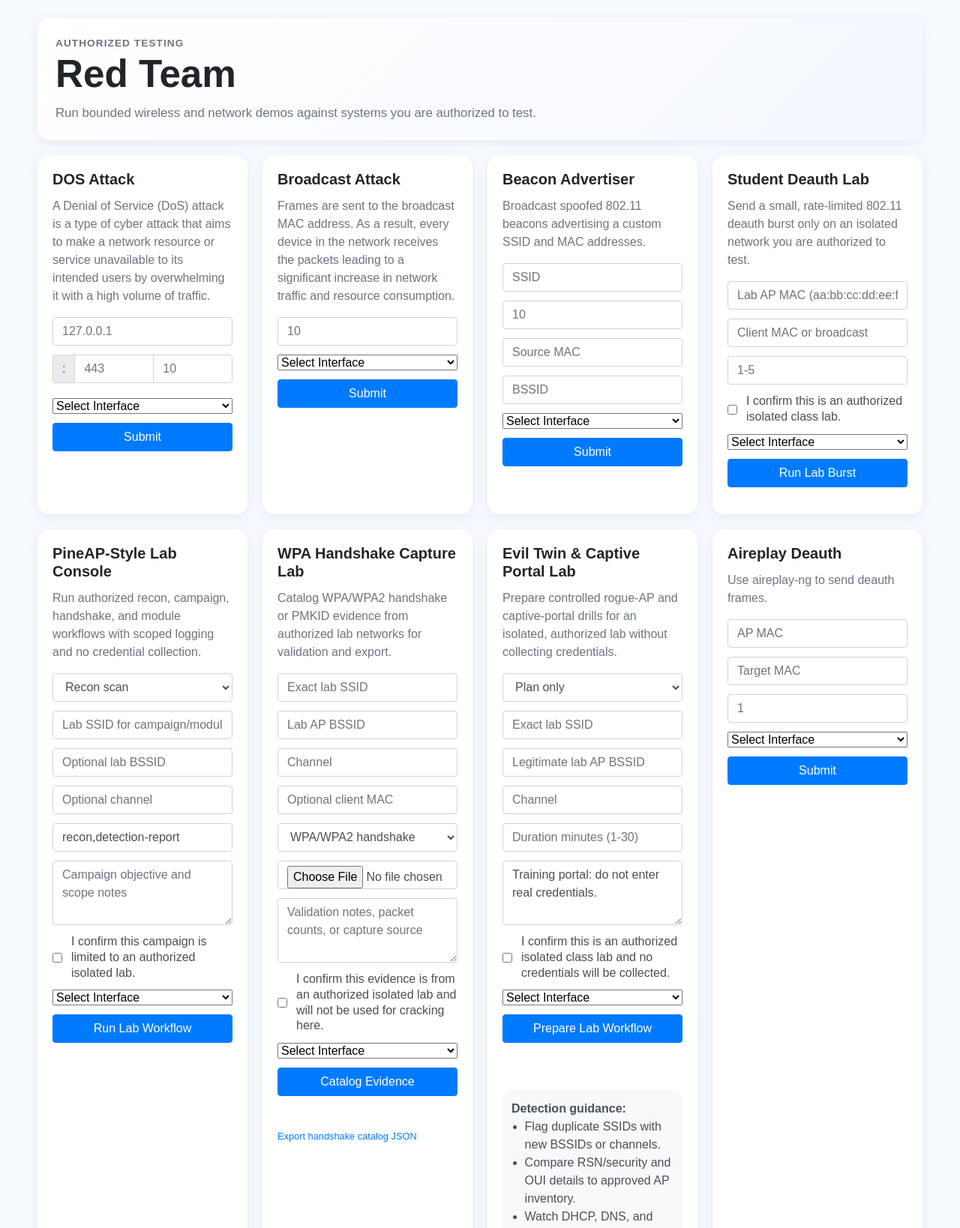
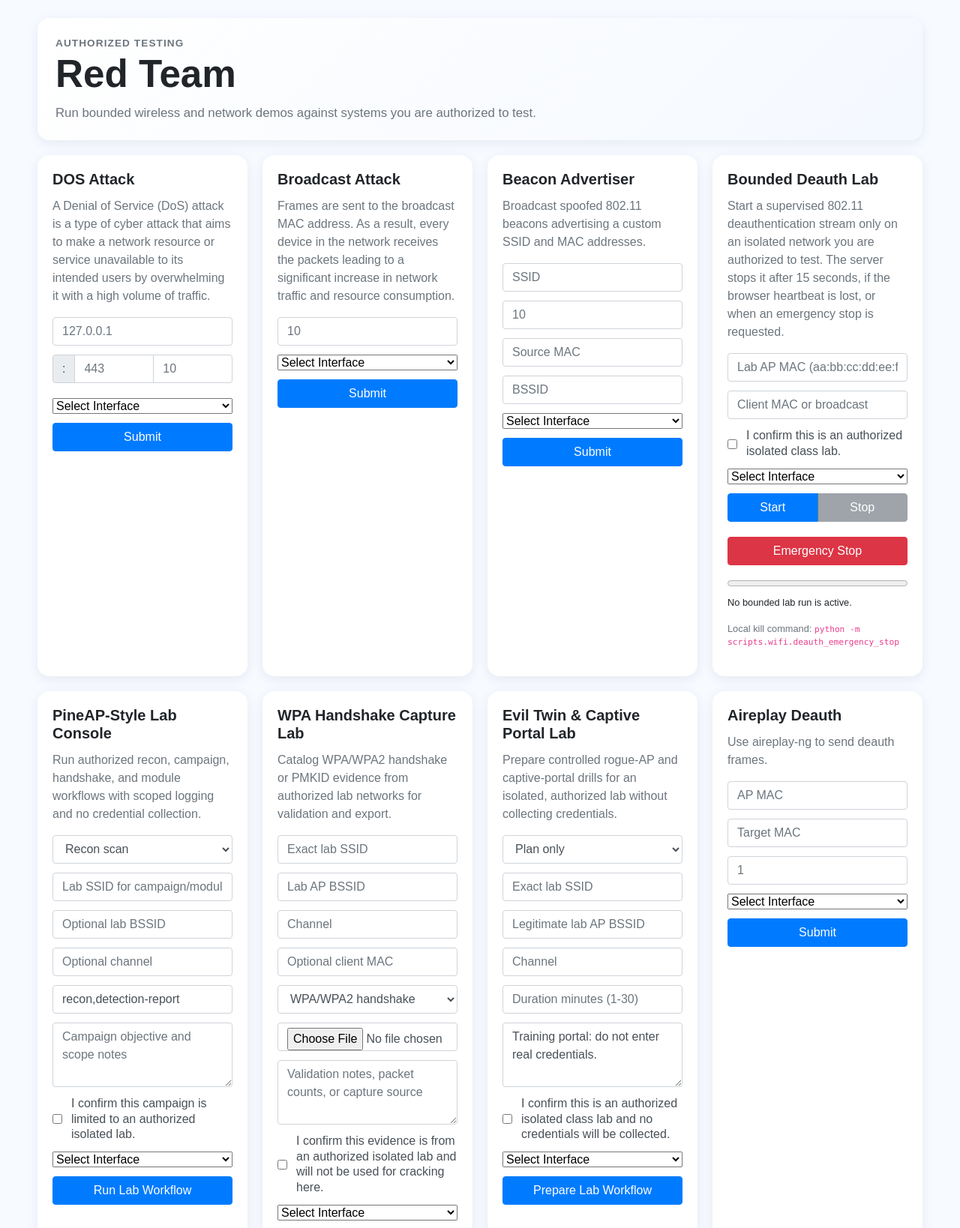
Before and after one commit to sudo-rpaisley/mobile_router, a Python web app: template templates/red-team.html in a window 1280 px wide. Shown: the part 56-1694 px from the top of the page at 75% size. Run offline with Jinja, Linux system fonts and the light colour scheme; the template is opened without the code that fills it, so the values that code supplies are empty; some libraries are stand-ins or nearby versions.

Commit message:
Replace deauth frame field with bounded controls

```diff
--- a/templates/attacks/_deauth.html
+++ b/templates/attacks/_deauth.html
@@ -1,16 +1,28 @@
-<div class="card m-3" style="width: 18rem;">
-  <h5 class="card-title">Student Deauth Lab</h5>
-  <p class="card-text">Send a small, rate-limited 802.11 deauth burst only on an isolated network you are authorized to test.</p>
-  <form class="form-inline" method="post" action="/deauth">
+<div class="card m-3 deauth-control-card" style="width: 18rem;">
+  <h5 class="card-title">Bounded Deauth Lab</h5>
+  <p class="card-text">
+    Start a supervised 802.11 deauthentication stream only on an isolated network you are authorized to test.
+    The server stops it after 15 seconds, if the browser heartbeat is lost, or when an emergency stop is requested.
+  </p>
+  <form class="form-inline" id="Deauth-Control-Form">
+      <input type="hidden" id="Deauth-CSRF" name="csrf_token" value="{{ session.get('social_csrf_token', '') }}">
       <input type="text" class="form-control mb-2" id="Deauth-AP" placeholder="Lab AP MAC (aa:bb:cc:dd:ee:ff)" name="ap">
       <input type="text" class="form-control mb-2" id="Deauth-Target" placeholder="Client MAC or broadcast" name="target">
-      <input type="number" class="form-control mb-2" id="Deauth-Frames" placeholder="1-5" min="1" max="5" name="frames">
       <label class="form-check deauth-lab-confirm">
         <input class="form-check-input" type="checkbox" id="Deauth-Authorized" name="authorized">
         <span class="form-check-label">I confirm this is an authorized isolated class lab.</span>
       </label>
       {% set selectId = 'Deauth' %}
       {% include '_adapters-list.html' %}
-      <button id="Deauth-Submit" class="btn btn-primary mb-2">Run Lab Burst</button>
+      <div class="btn-group mb-2" role="group" aria-label="Bounded deauth controls">
+        <button id="Deauth-Start" type="button" class="btn btn-primary">Start</button>
+        <button id="Deauth-Stop" type="button" class="btn btn-secondary" disabled>Stop</button>
+      </div>
+      <button id="Deauth-Emergency-Stop" type="button" class="btn btn-danger mb-2">Emergency Stop</button>
   </form>
+  <progress id="Deauth-Progress" max="15" value="0" class="w-100"></progress>
+  <p id="Deauth-Status" class="small mt-2" role="status" aria-live="polite">No bounded lab run is active.</p>
+  <p class="small text-muted">
+    Local kill command: <code>python -m scripts.wifi.deauth_emergency_stop</code>
+  </p>
 </div>
```
